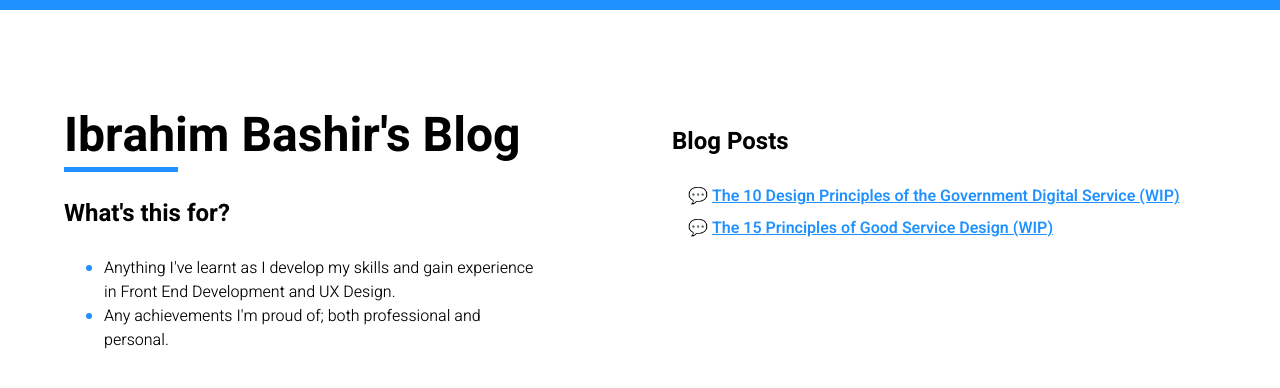
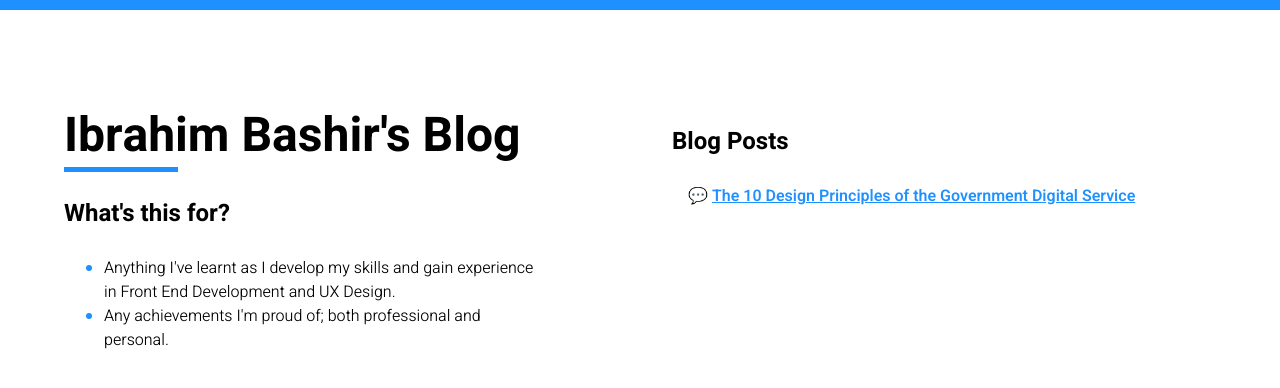
Before and after one commit to ib-rim/blog, a Next.js app: page / in a window 1280 px wide. Shown: the top 388 px of the page. Built offline with nearby package versions, Linux system fonts and the light colour scheme.

Commit message:
Hide unfinished posts

```diff
--- a/src/pages/index.js
+++ b/src/pages/index.js
@@ -17,8 +17,10 @@ export default function Home() {
                 <nav>
                     <h2 className={styles.subheading}>Blog Posts</h2>
                     <ul className={styles.posts}>
-                        <li><Link href='/posts/gds-principles' className={styles.postLink}>The 10 Design Principles of the Government Digital Service (WIP)</Link></li>
-                        <li><Link href='/' className={styles.postLink}>The 15 Principles of Good Service Design (WIP)</Link></li>
+                        <li><Link href='/posts/gds-principles' className={styles.postLink}>The 10 Design Principles of the Government Digital Service</Link></li>
+                        {/* <li><Link href='/' className={styles.postLink}>The 15 Principles of Good Service Design</Link></li>
+                        <li><Link href='/' className={styles.postLink}>Climbing for Golden Strawberries (Celeste)</Link></li>
+                        <li><Link href='/' className={styles.postLink}>Ascending the Pantheon of Hallownest (Hollow Knight)</Link></li> */}
                     </ul>
                 </nav>
             </main>
```
